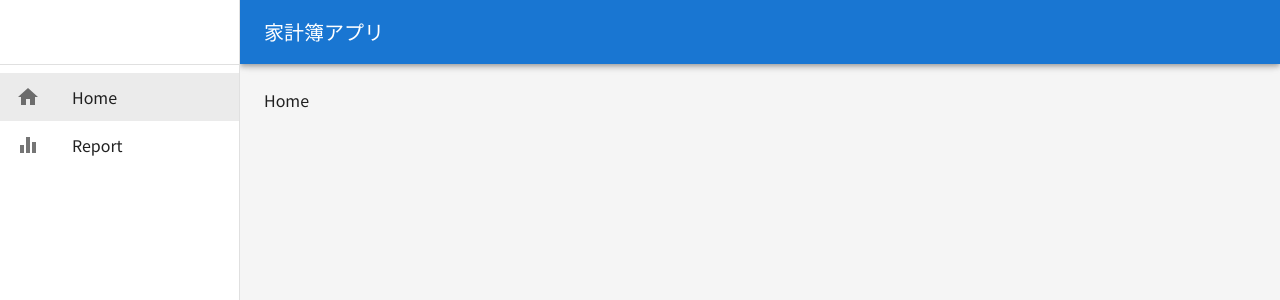
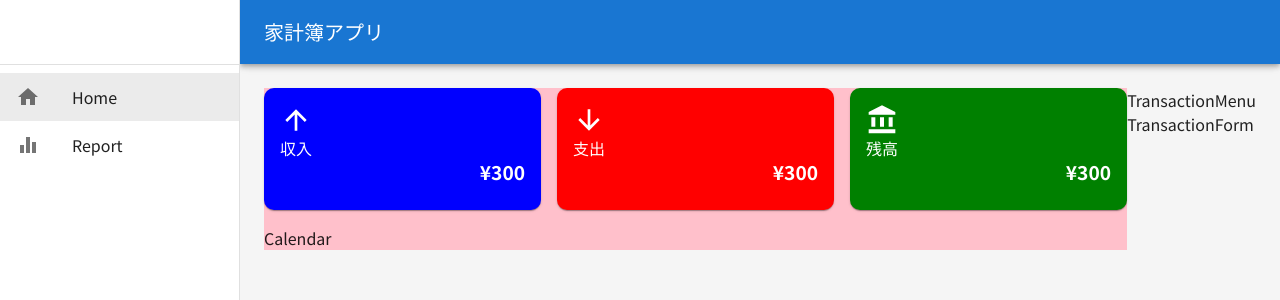
Before and after one commit to manmanmeerkat/household-app, a React (Create React App) app: page / in a window 1280 px wide. Shown: the top 300 px of the page. Built offline with nearby package versions, Linux system fonts and the light colour scheme.

Commit message:
MonthlySummary

```diff
--- /dev/null
+++ b/src/components/layout/Calendar.tsx
@@ -0,0 +1,9 @@
+import React from 'react'
+
+const Calendar = () => {
+  return (
+    <div>Calendar</div>
+  )
+}
+
+export default Calendar
--- /dev/null
+++ b/src/components/layout/MonthlySummary.tsx
@@ -0,0 +1,73 @@
+import React from 'react'
+import ArrowUpwardIcon from '@mui/icons-material/ArrowUpward';
+import ArrowDownwardIcon  from '@mui/icons-material/ArrowDownward';
+import AccountBalanceIcon from '@mui/icons-material/AccountBalance';
+import { Card, CardContent, Grid, Stack, Typography } from '@mui/material'
+
+const MonthlySummary = () => {
+  return (
+    <Grid container spacing={{ xs: 1, sm: 2 }} mb={2}>
+        {/* 収入 */}
+        <Grid item xs={4} display={"flex"} flexDirection={"column"}>
+            <Card sx={{ bgcolor: "blue", color: "white", borderRadius: "10px", flexGrow: 1}}>
+                <CardContent sx={{padding: {xs: 1, sm: 2}}}>
+                    <Stack>
+                        <ArrowUpwardIcon sx={{ fontSize: "2rem" }}/>
+                        <Typography>収入</Typography>
+                    </Stack>
+                    <Typography
+                         textAlign={"right"}
+                         variant="h5"
+                         fontWeight={"fontWeightBold"}
+                         sx={{wordBreak: "break-word",fontSize: {xs: ".8rem", sm: "1rem", md: "1.2rem" }}}
+                    >
+                    ¥300
+                    </Typography>
+                </CardContent>
+            </Card>
+        </Grid>
+
+        {/* 支出 */}
+        <Grid item xs={4} display={"flex"} flexDirection={"column"}>
+            <Card sx={{ bgcolor: "red", color: "white", borderRadius: "10px", flexGrow: 1}}>
+                <CardContent sx={{padding: {xs: 1, sm: 2}}}>
+                    <Stack>
+                        <ArrowDownwardIcon sx={{ fontSize: "2rem" }}/>
+                        <Typography>支出</Typography>
+                    </Stack>
+                    <Typography
+                         textAlign={"right"}
+                         variant="h5"
+                         fontWeight={"fontWeightBold"}
+                         sx={{wordBreak: "break-word",fontSize: {xs: ".8rem", sm: "1rem", md: "1.2rem" }}}
+                    >
+                    ¥300
+                    </Typography>
+                </CardContent>
+            </Card>
+        </Grid>
+
+        {/* 残高 */}
+        <Grid item xs={4} display={"flex"} flexDirection={"column"}>
+            <Card sx={{ bgcolor: "green", color: "white", borderRadius: "10px",flexGrow: 1}}>
+                <CardContent sx={{padding: {xs: 1, sm: 2}}}>
+                    <Stack>
+                        <AccountBalanceIcon sx={{ fontSize: "2rem" }}/>
+                        <Typography>残高</Typography>
+                    </Stack>
+                    <Typography
+                         textAlign={"right"}
+                         variant="h5"
+                         fontWeight={"fontWeightBold"}
+                         sx={{wordBreak: "break-word",fontSize: {xs: ".8rem", sm: "1rem", md: "1.2rem" }}}
+                    >
+                    ¥300
+                    </Typography>
+                </CardContent>
+            </Card>
+        </Grid>
+    </Grid>
+  )
+}
+
+export default MonthlySummary
--- /dev/null
+++ b/src/components/layout/TransactionForm.tsx
@@ -0,0 +1,9 @@
+import React from 'react'
+
+const TransactionForm = () => {
+  return (
+    <div>TransactionForm</div>
+  )
+}
+
+export default TransactionForm
--- /dev/null
+++ b/src/components/layout/TransactionMenu.tsx
@@ -0,0 +1,9 @@
+import React from 'react'
+
+const TransactionMenu = () => {
+  return (
+    <div>TransactionMenu</div>
+  )
+}
+
+export default TransactionMenu
--- a/src/pages/Home.tsx
+++ b/src/pages/Home.tsx
@@ -1,8 +1,24 @@
+import { Box } from '@mui/material'
 import React from 'react'
+import MonthlySummary from '../components/layout/MonthlySummary'
+import Calendar from '../components/layout/Calendar'
+import TransactionMenu from '../components/layout/TransactionMenu'
+import TransanctionForm from '../components/layout/TransactionForm'
 
 const Home = () => {
   return (
-    <div>Home</div>
+    <Box sx={{display: "flex"}}>
+        {/* 左側コンテンツ */}
+        <Box sx={{flexGrow: 1, bgcolor: "pink"}}>
+            <MonthlySummary />
+            <Calendar />
+        </Box>
+        {/* 右側コンテンツ */}
+        <Box>
+            <TransactionMenu />
+            <TransanctionForm />
+        </Box>
+    </Box>
   )
 }
 
```
